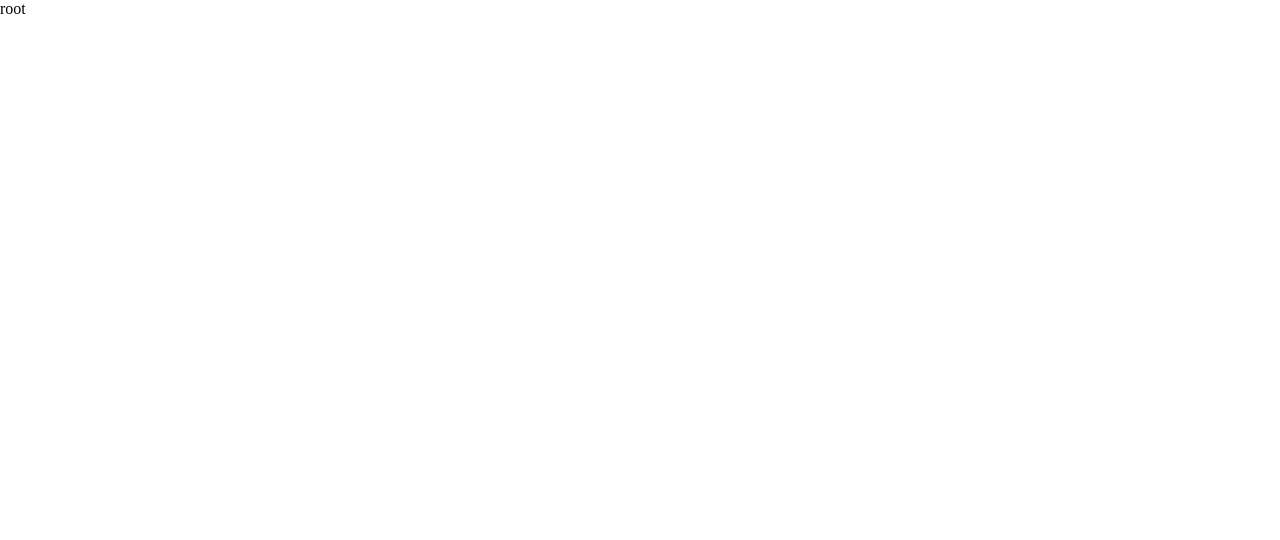
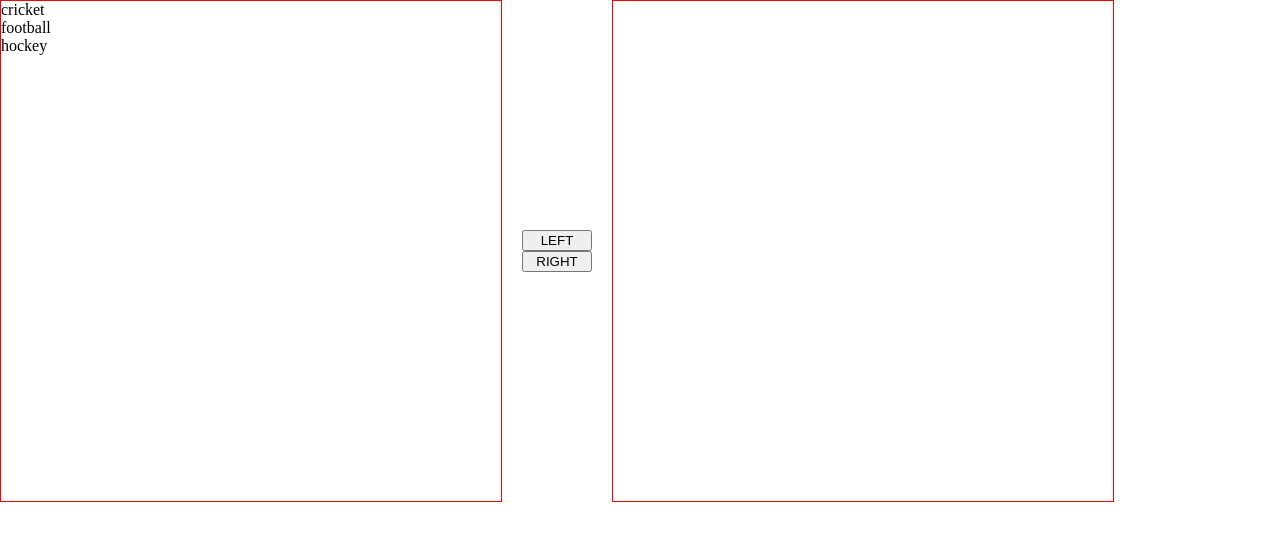
Before and after one commit to KirtikumarKavande/react-challenges, a React (Vite) app: page / in a window 1280 px wide. Shown: the top 540 px of the page. Built offline with nearby package versions, Linux system fonts and the light colour scheme.

Commit message:
transfer list

```diff
--- a/src/App.jsx
+++ b/src/App.jsx
@@ -4,6 +4,7 @@ import MemoryGame from "./memory game/MemoryGame";
 import ModalOverlay from "./modal-overlay/ModalOverlay";
 import Otp from "./otp/Otp";
 import StopWatch from "./stopwatch/StopWatch";
+import TransferList from "./TransferList/TransferList";
 import Folder from "./vs-code-folder-structure/Folder";
 
 const App = () => {
@@ -15,7 +16,8 @@ const App = () => {
       {/* <Otp/> */}
       {/* <MemoryGame/> */}
       {/* <DragDrop/> */}
-      <Folder/>
+      {/* <Folder/> */}
+      <TransferList/>
     </div>
   );
 };
--- /dev/null
+++ b/src/TransferList/TransferList.jsx
@@ -0,0 +1,65 @@
+import { useState } from "react";
+import "./style.css";
+const TransferList = () => {
+  let list1 = [
+    { id: 0, name: "cricket" },
+    { id: 1, name: "football" },
+    { id: 2, name: "hockey" },
+  ];
+
+  const [listOne,setListOne]=useState(list1)
+  const [listTwo,setListTwo]=useState([])
+  const [tempList, setTempList] = useState([]);
+
+  function handleList(item){
+    setTempList((prev)=>[...prev, item])
+
+  }
+  return (
+    <div className="transfer-List-container">
+      <div className="left-container">
+        {listOne.map((item) => {
+          return (
+            <div
+              onClick={() => {
+                handleList(item);
+              }}
+              key={item.id}
+            >
+              {item.name}
+            </div>
+          );
+        })}
+      </div>
+      <div className="middle-container">
+        <button onClick={() => {
+            setListTwo([...listTwo, ...tempList])
+            const updatedListOne = listOne.filter(
+                (item1) => !tempList.some((item2) => item1.id === item2.id)
+              );
+              setListOne(updatedListOne);
+
+              // Clear tempList after transfer
+              setTempList([]);
+        }}>LEFT</button>
+        <button>RIGHT</button>
+      </div>
+      <div className="right-container">
+      {listTwo.map((item) => {
+          return (
+            <div
+              onClick={() => {
+                handleList(item);
+              }}
+              key={item.id}
+            >
+              {item.name}
+            </div>
+          );
+        })}
+      </div>
+    </div>
+  );
+};
+
+export default TransferList;
--- /dev/null
+++ b/src/TransferList/style.css
@@ -0,0 +1,16 @@
+.transfer-List-container{
+    display: flex;
+}
+.left-container, .right-container{
+    width:500px;
+    border: 1px solid red;
+    min-height: 500px;
+}
+.middle-container{
+    width: 500px;
+    display: flex;
+    flex-direction: column;
+    width: 70px;
+    margin: 0 20px;
+    justify-content: center;
+}
```
Also changed, not shown: src/TransferList/notes.txt (added).
